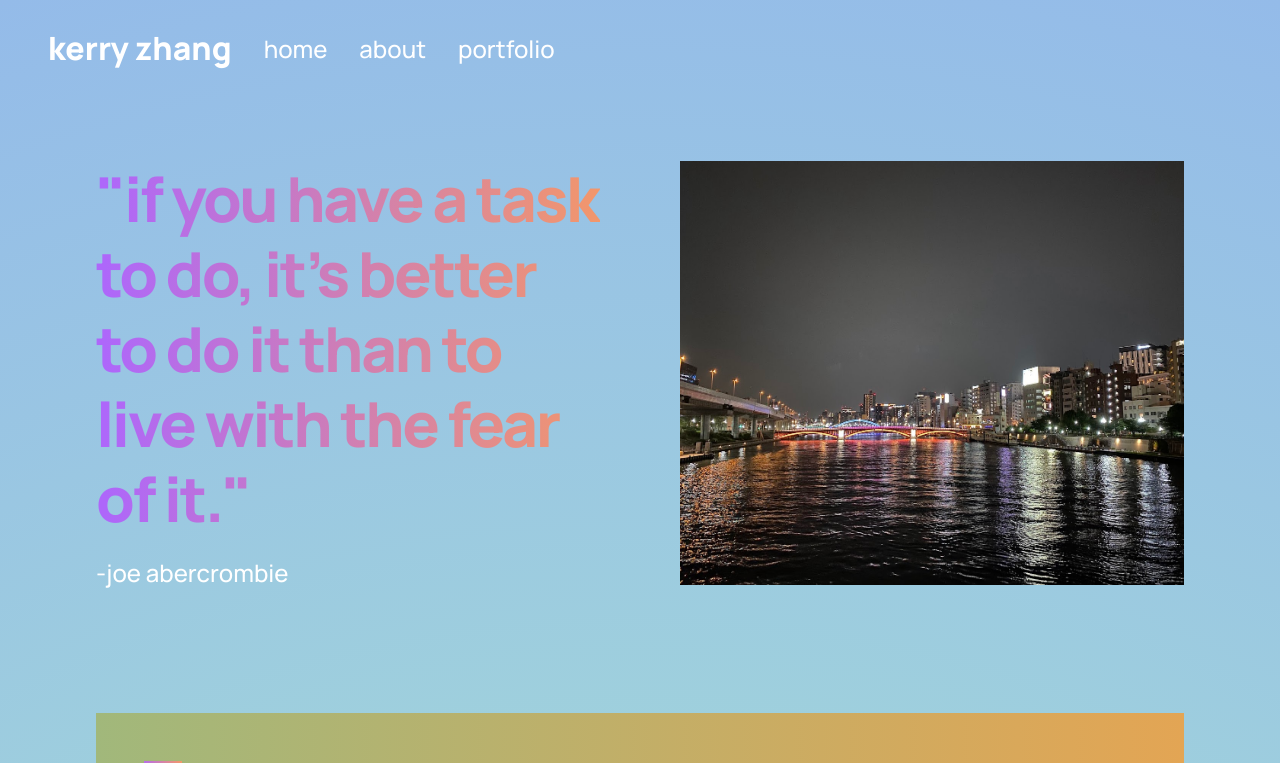
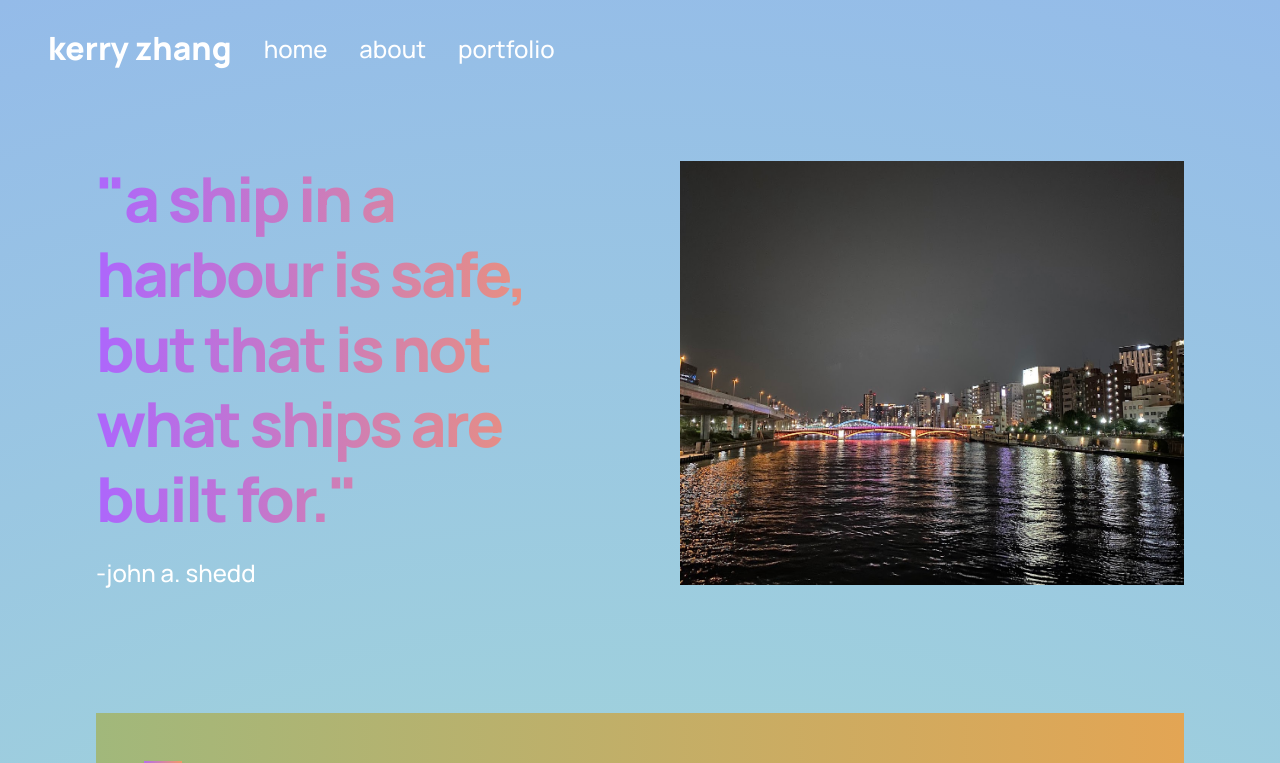
Before and after one commit to kerryz12/kerryz12.github.io, a React (Vite) app: page / in a window 1280 px wide. Shown: the top 763 px of the page. Built offline with nearby package versions, Linux system fonts and the light colour scheme.

Commit message:
add random quotes, add soundcloud

```diff
--- a/src/components/footer/Footer.tsx
+++ b/src/components/footer/Footer.tsx
@@ -13,6 +13,9 @@ const Footer = () => {
             <div className="icon">
                 <SocialIcon url="mailto:kerryzhang12@gmail.com" />
             </div>
+            <div className="icon">
+                <SocialIcon url="https://soundcloud.com/kerryzhang12" />
+            </div>
         </div>
     )
 }
--- a/src/components/header/Header.tsx
+++ b/src/components/header/Header.tsx
@@ -2,20 +2,35 @@ import "./header.css"
 import home from '../../assets/home-image.jpg'
 import { TypeAnimation } from 'react-type-animation';
 
+const quotes = ["\"if you have a task to do, it’s better to do it than to live with the fear of it.\"",
+                "\"the best wisdom comes from the hardest struggle.\"",
+                "\"a ship in a harbour is safe, but that is not what ships are built for.\""
+                ]
+const authors = ["-joe abercrombie",
+                 "-xavier rudd",
+                 "-john a. shedd"
+                ]
+const timings = [3700,
+                 2500,
+                 3500
+                ]
+
 function Header() {
+    var chosen = Math.floor(Math.random() * quotes.length);
+
     return (
         <div className="header section__padding" id="home">
             <div className="header-content">
                 <h1 className="gradient__text">
                     <TypeAnimation
-                        sequence={["\"if you have a task to do, it’s better to do it than to live with the fear of it.\""]}
+                        sequence={[quotes[chosen]]}
                         cursor={true}
                         speed={60}
                     />
                 </h1>
                 <p>
                     <TypeAnimation
-                        sequence={[3500, "-joe abercrombie"]}
+                        sequence={[timings[chosen], authors[chosen]]}
                         cursor={false}
                     />
                 </p>
```
